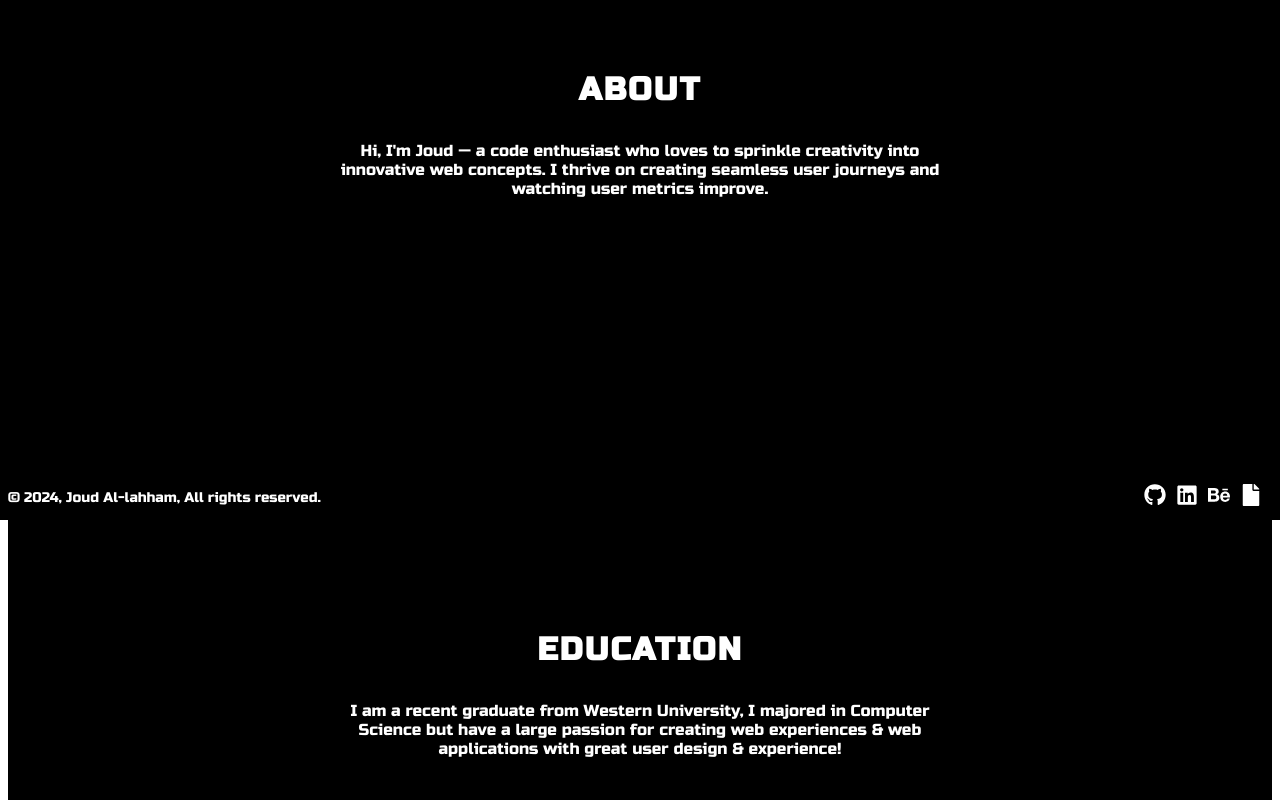
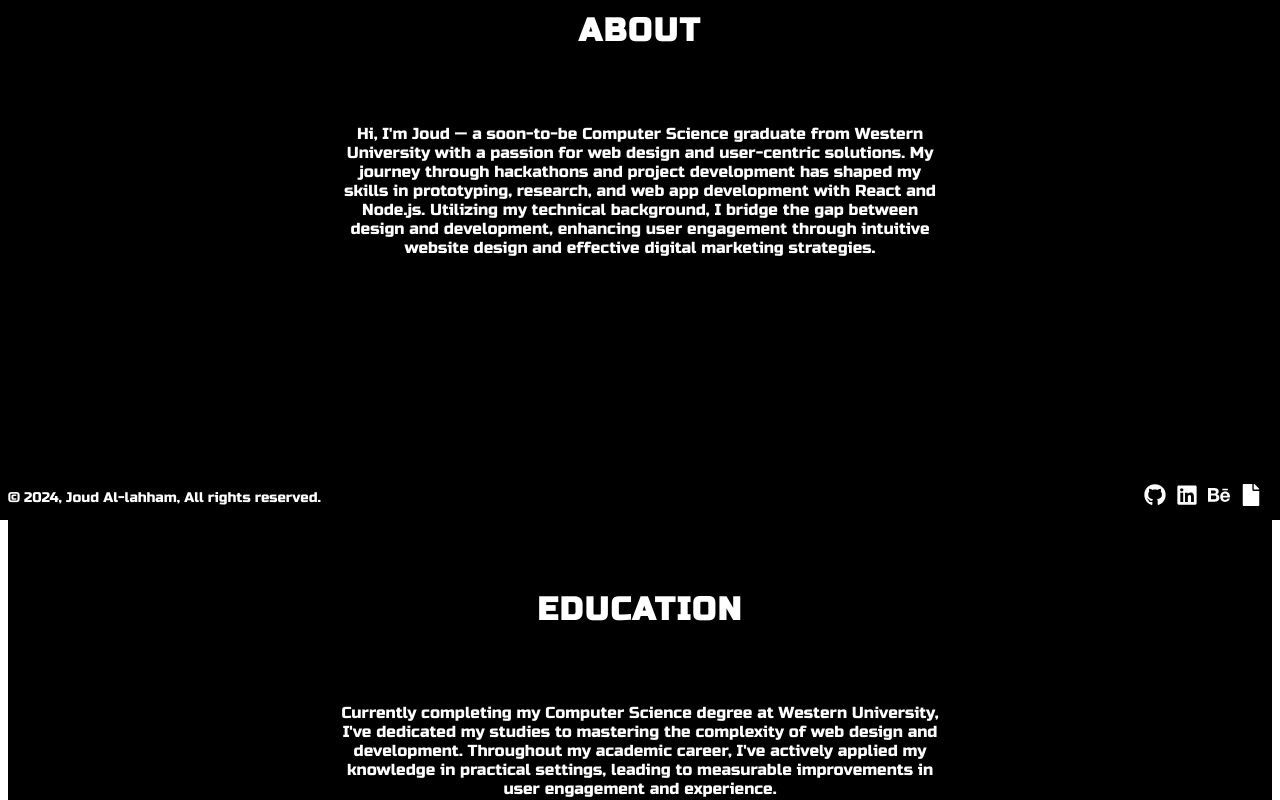
Before and after one commit to joudall/portfolio, a React (Create React App) app: page / in a window 1280 px wide. Shown: the part 280-1080 px from the top of the page. Built offline with nearby package versions, Linux system fonts and the light colour scheme.

Commit message:
Work and volunteer descriptions

```diff
--- a/src/about/AboutSection.js
+++ b/src/about/AboutSection.js
@@ -11,13 +11,14 @@ const Position = ({ title, year, link }) => {
   );
 };
 
-const AboutSection = ({title, content, positions }) => {
+const AboutSection = ({title, description, content, positions }) => {
   return (
     <section className="about-section">
       <h2 className="section-title">{title}</h2>
+      <h4 className="description">{description}</h4>
       <div className="section-content">{content}</div>
       {positions && positions.map((position, index) => (
-          <Position key={index} title={position.title} year={position.year} link={position.link} />
+          <Position key={index} title={position.title} description={position.description} year={position.year} link={position.link} />
       ))}
     </section>
   );
@@ -27,11 +28,11 @@ const About = () => {
   const sections = [
     {
       title: 'About',
-      content: <p>Hi, I'm Joud — a code enthusiast who loves to sprinkle creativity into innovative web concepts. I thrive on creating seamless user journeys and watching user metrics improve.</p>,
+      content: <p>Hi, I'm Joud — a soon-to-be Computer Science graduate from Western University with a passion for web design and user-centric solutions. My journey through hackathons and project development has shaped my skills in prototyping, research, and web app development with React and Node.js. Utilizing my technical background, I bridge the gap between design and development, enhancing user engagement through intuitive website design and effective digital marketing strategies.</p>
     },
     {
       title: 'Education',
-      content: <p>I am a recent graduate from Western University, I majored in Computer Science but have a large passion for creating web experiences & web applications with great user design & experience!</p>,
+      content: <p>Currently completing my Computer Science degree at Western University, I've dedicated my studies to mastering the complexity of web design and development. Throughout my academic career, I've actively applied my knowledge in practical settings, leading to measurable improvements in user engagement and experience.</p>,
     },
     {
       title: 'Work',
@@ -39,11 +40,13 @@ const About = () => {
       positions: [
         {
           title: "Web Developer - Islamic Centre of Southwest Ontario",
+          description: "In my role at the Islamic Centre of Southwest Ontario, I've enhanced user engagement by 40% through comprehensive web development, including a mobile-first website design and integration of third-party systems. My efforts extend to crafting targeted email and Facebook marketing campaigns, contributing to a 50% increase in newsletter interaction, showcasing my ability to combine technical development with effective digital marketing strategies.",
           year: "2023-Present",
-          link: "http://www.islamiccentre.ca/",
+          link: "https://islamiccentre.ca/"
         },
         {
           title: "Web Developer Intern - University Students' Council at Western University",
+          description:'In my role as a Web Development Intern at the University Students’ Council at Western University, I spearheaded the comprehensive redesign of high-traffic websites, including our interactive campus map, enhancing user interaction and engagement. My hands-on approach in creating responsive design elements and content catered to various stakeholder specifications, demonstrated through a surge in engagement metrics, reflects a strong competency in both UX/UI and web development disciplines.',
           year: "2022-2023",
           link: "https://westernusc.ca/",
         },
@@ -55,6 +58,7 @@ const About = () => {
       positions: [
         {
           title: "Digital Marketing Manager - Muslim Youth Social Connection",
+          description:'As the Digital Marketing Manager at Muslim Youth Social Connection (MYSC), I am responsible for the management, design, and timely updates of our website, ensuring a seamless online experience for our community.',
           year: "2024-Present",
           link: "https://www.getmysc.ca/",
         },
```
